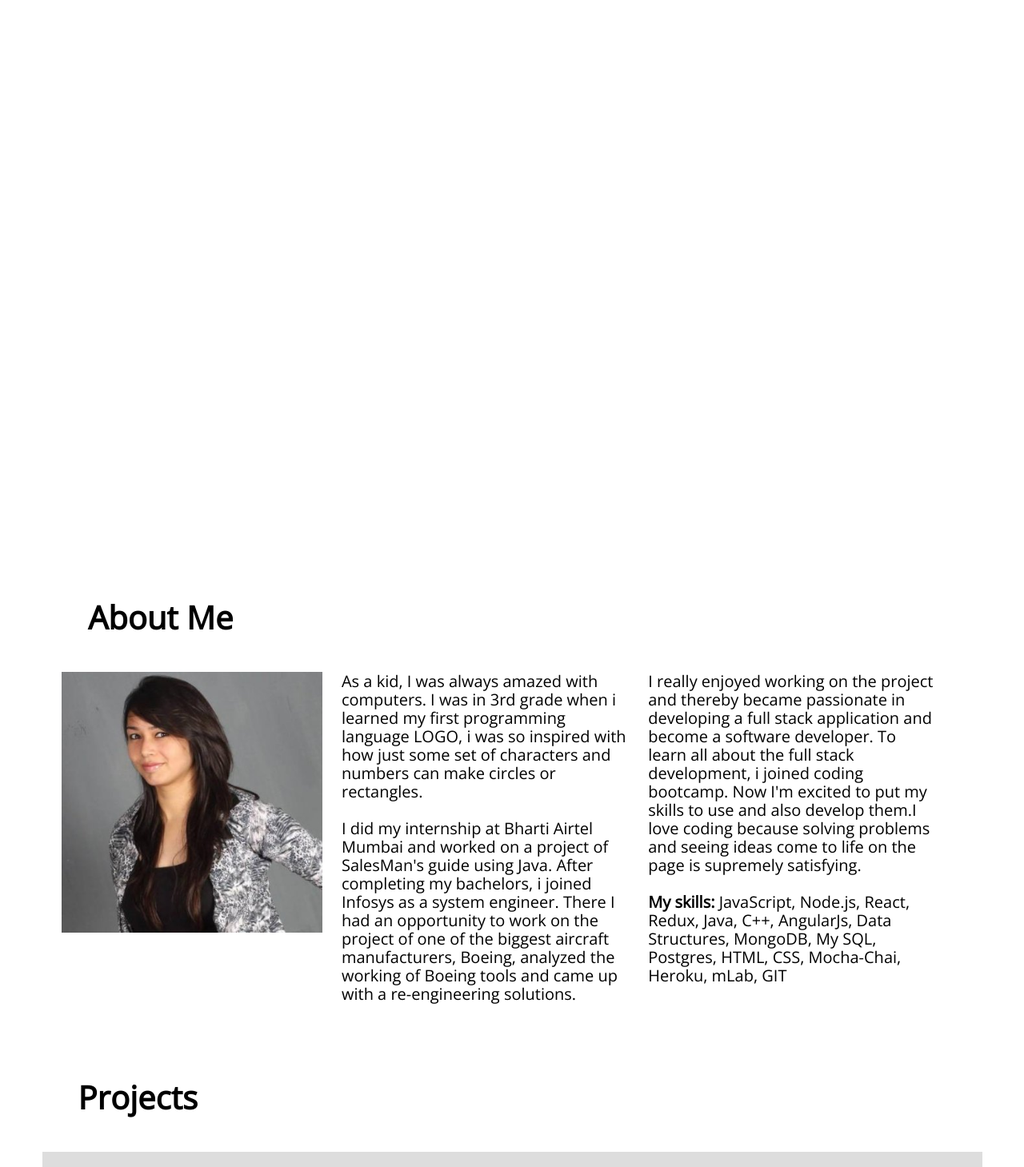
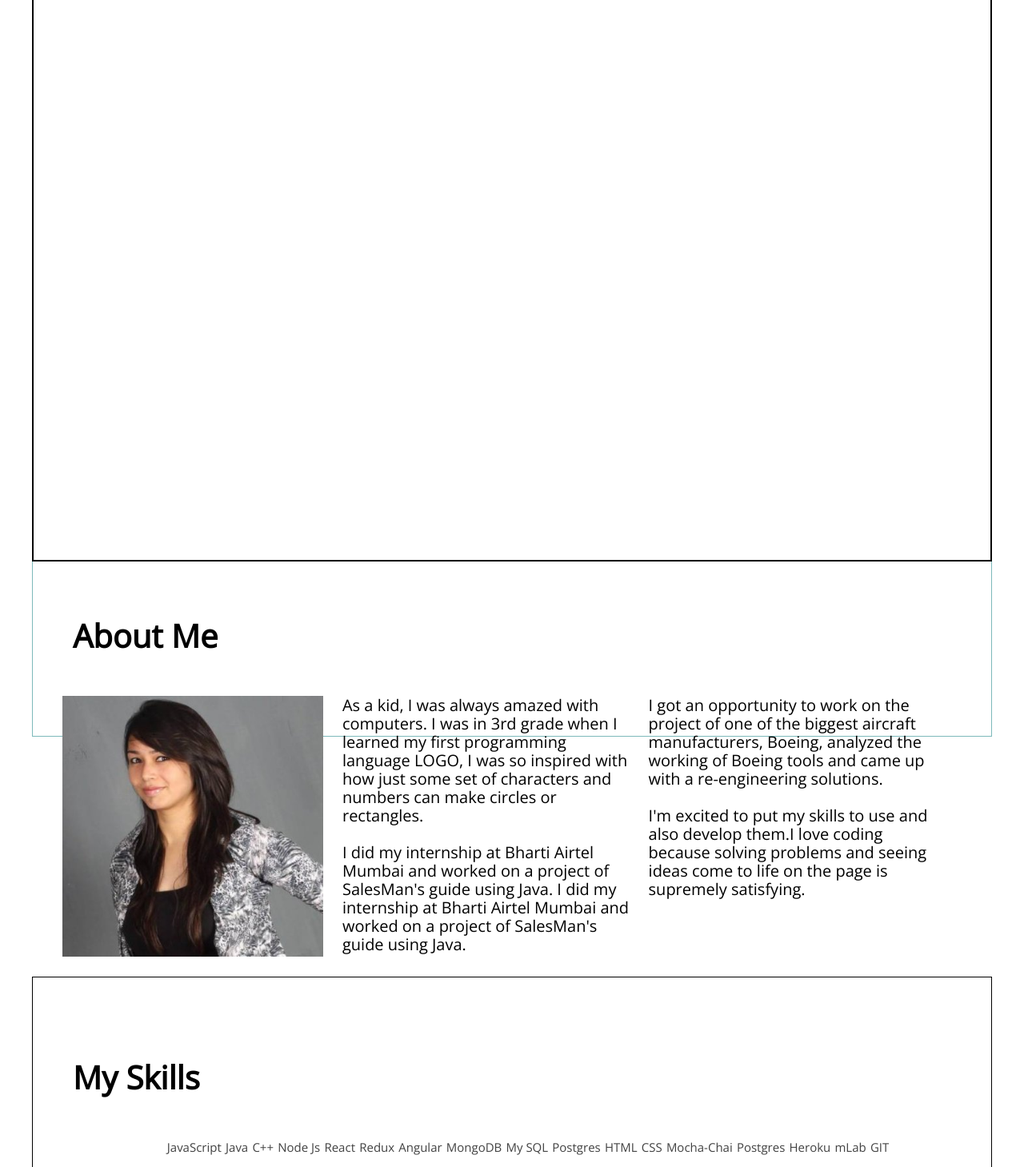
Before and after one commit to surbhiposwalia/portfolio, a plain HTML site: page index.html in a window 1280 px wide. Shown: the part 181-1640 px from the top of the page at 80% size. Drawn offline with nearby package versions, Linux system fonts and the light colour scheme; a web font is replaced by a local one.

Commit message:
changes in the content and my skill section

```diff
--- a/index.html
+++ b/index.html
@@ -12,31 +12,50 @@
 		<link href="https://fonts.googleapis.com/css?family=Open+Sans" rel="stylesheet">
 	</head>
 	<body>
+		<nav class="col-nav col-m-6">
+			<a class=".col-1 col-m-2" href="#">About Me</a>
+			<a class=".col-1 col-m-2" href="#">Projects</a>
+			<a class=".col-1 col-m-2" href="#">Contact</a>
+		</nav>
 		<header class="col-12">
-			<nav class="col-nav col-m-6">
-				<a class=".col-1 col-m-2" href="#">About Me</a>
-				<a class=".col-1 col-m-2" href="#">Projects</a>
-				<a class=".col-1 col-m-2" href="#">Contact</a>
-			</nav>
 			<div>
-				<p class="col-12">Hello, I am Surbhi Poswalia<br /><span class="short-desc">I'm a <span class="skill">full stack web developer</span> from Seattle, WA</span></p>
+				<p class="col-12">Hello, I am Surbhi Poswalia<br><span class="short-desc">I'm a <span class="skill">full stack web developer</span> from Seattle, WA</span></p>
 			</div>
 		</header>
-		<main>
 			<section class="me">
-			<br><br>
 				<h1><span class="abt-me">About Me</span></h1>
 					<img class="profile-pic col-4 col-m-11 " src="images/surbhi-profile.jpg" class="box"></img>
-				<div class="about-me col-4 col-m-6">As a kid, I was always amazed with computers. I was in 3rd grade when i learned my first programming language LOGO, i was so inspired with how just some set of characters and numbers can make circles or rectangles.
+				<p class="about-me col-4 col-m-6">As a kid, I was always amazed with computers. I was in 3rd grade when I learned my first programming language LOGO, I was so inspired with how just some set of characters and numbers can make circles or rectangles.
 				<br><br>
-				I did my internship at Bharti Airtel Mumbai and worked on a project of SalesMan's guide using Java. After completing my bachelors, i joined Infosys as a system engineer. There I had an opportunity to work on the project of one of the biggest aircraft manufacturers, Boeing, analyzed the working of Boeing tools and came up with a re-engineering solutions.
-
-				</div>
-				<div class="about-me col-4 col-m-6">  I really enjoyed working on the project and thereby became passionate in developing a full stack application and become a software developer. To learn all about the full stack development, i joined coding bootcamp. Now I'm excited to put my skills to use and also develop them.I love coding because solving problems and seeing ideas come to life on the page is supremely satisfying.<br><br>
-				<strong>My skills:</strong> JavaScript, Node.js, React, Redux, Java, C++, AngularJs, Data Structures, MongoDB, My SQL, Postgres, HTML, CSS, Mocha-Chai, Heroku, mLab, GIT
-				</div>
+				I did my internship at Bharti Airtel Mumbai and worked on a project of SalesMan's guide using Java.
+				I did my internship at Bharti Airtel Mumbai and worked on a project of SalesMan's guide using Java.
+				</p>
+				<p class="about-me col-4 col-m-6"> I got an opportunity to work on the project of one of the biggest aircraft manufacturers, Boeing, analyzed the working of Boeing tools and came up with a re-engineering solutions. <br><br>I'm excited to put my skills to use and also develop them.I love coding because solving problems and seeing ideas come to life on the page is supremely satisfying.
+				</p>
 			</section>
-			<section class="col-12">
+			<section class="try">
+				<h1> My Skills</h1>
+				<ul>
+					<li>JavaScript</li>
+					<li>Java</li>
+					<li>C++</li>
+					<li>Node Js</li>
+					<li>React</li>
+					<li>Redux</li>
+					<li>Angular</li>
+					<li>MongoDB</li>
+					<li>My SQL</li>
+					<li>Postgres</li>
+					<li>HTML</li>
+					<li>CSS</li>
+					<li>Mocha-Chai</li>
+					<li>Postgres</li>
+					<li>Heroku</li>
+					<li>mLab</li>
+					<li>GIT</li>
+				</ul>
+			</section>
+			<section class="col-12 ">
 				<h1 >Projects</h1>
 				<div class="project col-12 ">
 					<a class="proj-img" href="https://kevl927.github.io/ASyncIn-Client/"><img  src="images/sync-in.png" class="box col-6 col-m-6"></a>
@@ -52,7 +71,7 @@
 							<li>Heroku</li> |
 							<li>GitHub</li>
 						</ul>
-						<p class="proj-details desktop-right">The ultimate music platform, which brings the results from youtube, soundCloud and vimeo into one platform. User can create multiple playlist on the cloud, access it anywhere and share it to the world.
+						<p class="proj-details desktop-right">The ultimate music platform, which brings the results from Youtube, SoundCloud and Vimeo into one platform. User can create multiple playlist on the cloud, access it anywhere and share it to the world.
 						<br>
 						</p>
 					</div>
@@ -72,7 +91,7 @@
 							<li>Heroku</li> |
 							<li>GitHub</li>
 						</ul>
-						<p class="proj-details">A Quiz app, helps users to learn french using Spaced Repetition Algorithm to generate the next question based on the current answered score.
+						<p class="proj-details">A Quiz app that helps users learn French. The spaced repetition algorithm was implemented to generate new questions based on user performance.
 						<br>
 						</p>
 					</div>
@@ -92,7 +111,7 @@
 							<li>Heroku</li> |
 							<li>GitHub</li>
 						</ul>
-						<p class="proj-details">Randomly generates the  positive thoughts that users can rate. Users can add, edit, and delete the thoughts in its profile.<br>
+						<p class="proj-details">Randomly generates  positive thoughts that users can rate. Users can add, edit, and delete the thoughts in their profile.<br>
 						</p>
 					</div>
 				</div>
@@ -110,7 +129,7 @@
 							<li>Google API</li> |
 							<li>GitHub</li>
 						</ul>
-						<p class="proj-details">Provides the list of the restaurants and ratings for an area filtered by cuisine and gives the exact location on the map, using yelp and google map API.<br>
+						<p class="proj-details">Provides a list of restaurants and ratings for an area, filtered by cuisine. Yelp & Google Maps API were used to provide the exact location.<br>
 						</p>
 					</div>
 				</div>
@@ -128,7 +147,6 @@
 					<i class="fa fa-envelope fa-3x" aria-hidden="true"></i>
 				</a>
 			</section>
-		</main>
 		 <script src="https://use.fontawesome.com/395dd0fa09.js"></script>
 		<script type="text/javascript" ></script>
 	</body>
--- a/styles/style.css
+++ b/styles/style.css
@@ -28,14 +28,18 @@ section {
 	padding-right: 25px;
 }
 
+main {
+	border: 2px solid yellow;
+}
 header {
 	overflow: hidden;
     background-size: cover;
 	background-image: url('../images/background.jpg');
 	height: 800px;
 	width: 100%;
-	margin: 20px;
+	margin-top: 20px;
 	margin-bottom: 70px;
+	border: 2px solid black;
 }
 
 
@@ -55,7 +59,7 @@ li {
 }
 
 h1 {
-	margin: 20px;
+	/*margin:0 20 20 20px;*/
 	padding: 25px;
 }
 
@@ -107,13 +111,10 @@ nav a:hover {
 .contact , .contact a{
 	background-color: #424242;
 	color: white;
-	margin: 10px;
-	padding: 20px;
-
 }
 
 .contact {
-	height: 400px;
+	height: 500px;
 	padding-bottom: 90px;
 	text-align: center;
 }
@@ -135,6 +136,10 @@ nav a:hover {
 	font-size: 20px;
 }
 
+.try {
+	border: 1px solid black;
+	margin-top : 300px ;
+}
 
 .fa-heart {
 	color: #58C9B9;
@@ -148,3 +153,7 @@ nav a:hover {
 	max-height: 400px;
 	margin-bottom: 20px;
 }
+
+.me {
+	border: 1px solid #7db9ba;
+}
```
